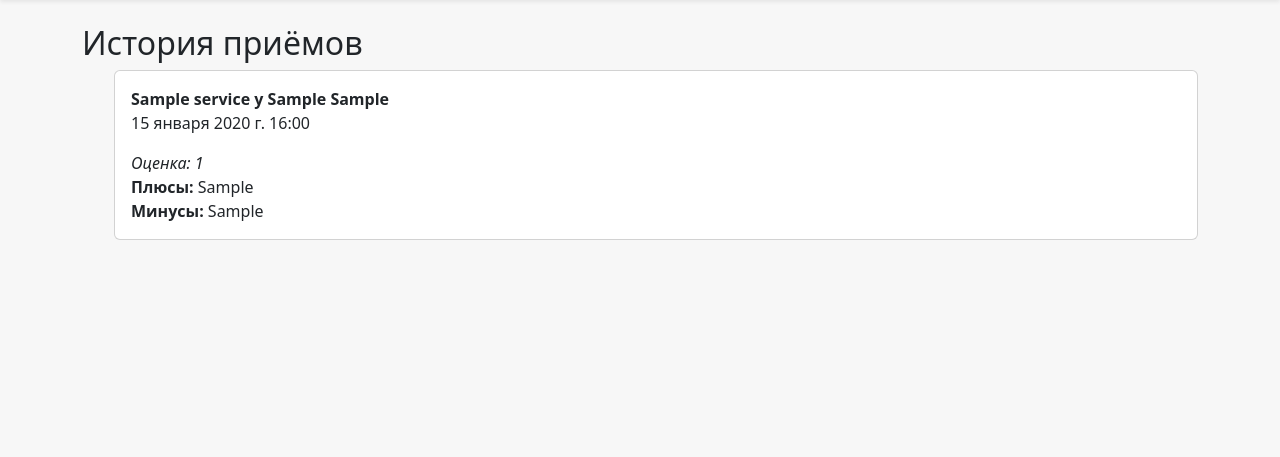
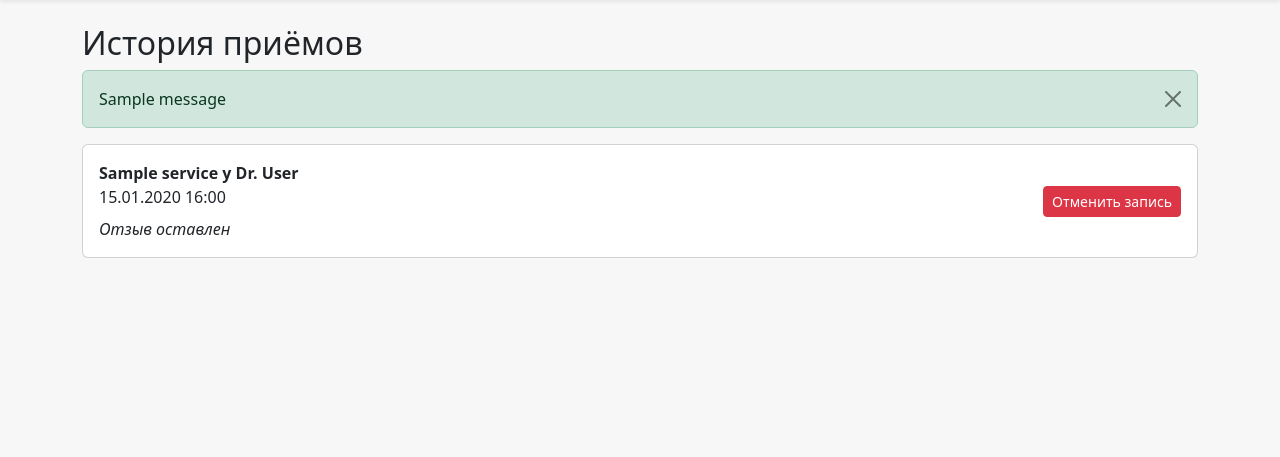
Before and after one commit to Temirlan2604/Demeu, a Django app: page /history/ in a window 1280 px wide. Shown: the part 56-513 px from the top of the page. Run offline with Django 5.2, Linux system fonts and the light colour scheme; a user stored in the database is signed in; tables that the repository leaves empty hold one stand-in row (values such as "Sample post"); one stand-in notice (Sample message) is shown; some libraries are stand-ins or nearby versions.

Commit message:
мелкие доработки

```diff
--- a/web_project/clinic/templates/clinic/history.html
+++ b/web_project/clinic/templates/clinic/history.html
@@ -1,23 +1,40 @@
 {% extends 'clinic/base.html' %}
+
 {% block content %}
   <h2>История приёмов</h2>
-<ul>
+
+  {% if messages %}
+    {% for msg in messages %}
+      <div class="alert alert-{{ msg.tags }} alert-dismissible fade show" role="alert">
+        {{ msg }}
+        <button type="button" class="btn-close" data-bs-dismiss="alert"></button>
+      </div>
+    {% endfor %}
+  {% endif %}
+
+  {% if appointments %}
     {% for a in appointments %}
-  <div class="card mb-3 p-3">
-    <strong>{{ a.service }} у {{ a.doctor.user.first_name }} {{ a.doctor.user.patronymic }}</strong>
-    <p>{{ a.date_time }}</p>
+      <div class="card mb-3">
+        <div class="card-body d-flex justify-content-between align-items-center">
+          <div>
+            <strong>{{ a.service }} у Dr. {{ a.doctor.user.last_name }}</strong><br>
+            {{ a.date_time|date:"d.m.Y H:i" }}
             {% if a.review %}
-      <div><em>Оценка: {{ a.review.rating }}</em></div>
-      <div><strong>Плюсы:</strong> {{ a.review.pros }}</div>
-      <div><strong>Минусы:</strong> {{ a.review.cons }}</div>
+              <div class="mt-2"><em>Отзыв оставлен</em></div>
             {% else %}
-      <a href="{% url 'leave_review' a.pk %}" class="btn btn-outline-secondary btn-sm">
+              <a href="{% url 'leave_review' a.pk %}" class="btn btn-outline-secondary btn-sm mt-2">
                 Оставить отзыв
               </a>
             {% endif %}
           </div>
-{% empty %}
-  <p>Нет приёмов</p>
+          <form method="post" action="{% url 'cancel_appointment' a.pk %}">
+            {% csrf_token %}
+            <button type="submit" class="btn btn-danger btn-sm">Отменить запись</button>
+          </form>
+        </div>
+      </div>
     {% endfor %}
-</ul>
+  {% else %}
+    <p class="text-muted">Нет запланированных приёмов.</p>
+  {% endif %}
 {% endblock %}
--- a/web_project/clinic/urls_ui.py
+++ b/web_project/clinic/urls_ui.py
@@ -2,7 +2,7 @@ from django.urls import path
 from .views_ui import (
     register, user_login, user_logout,
     service_list, doctor_list, doctor_schedule,
-    history, leave_review
+    history, leave_review, cancel_appointment
 )
 urlpatterns = [
     path('register/', register, name='register'),
@@ -12,5 +12,6 @@ urlpatterns = [
     path('doctors/', doctor_list, name='doctor_list'),
     path('doctors/<int:pk>/', doctor_schedule, name='doctor_schedule'),
     path('history/', history, name='history'),
+    path('history/cancel/<int:pk>/', cancel_appointment, name='cancel_appointment'),
     path('review/<int:pk>/', leave_review, name='leave_review'),
 ]
--- a/web_project/clinic/views_ui.py
+++ b/web_project/clinic/views_ui.py
@@ -3,6 +3,7 @@ from django.contrib.auth import login, logout
 from django.contrib.auth.decorators import login_required
 from .forms import RegistrationForm, LoginForm, AppointmentForm, ReviewForm
 from .models import Service, Doctor, Appointment, Review
+from django.contrib import messages
 from django.db.models import Q, Avg
 from django.utils import timezone
 import datetime
@@ -97,6 +98,15 @@ def history(request):
     appts = Appointment.objects.filter(patient=request.user.patient)
     return render(request,'clinic/history.html',{'appointments':appts})
 
+@login_required
+def cancel_appointment(request, pk):
+    # Убеждаемся, что запись именно этого пациента
+    appt = get_object_or_404(Appointment, pk=pk, patient=request.user.patient)
+    if request.method == 'POST':
+        appt.delete()
+        messages.success(request, 'Ваша запись была успешно отменена.')
+    return redirect('history')
+
 # Оставить отзыв
 @login_required
 def leave_review(request, pk):
```
Lines whose indentation alone changed are shown as unchanged.
